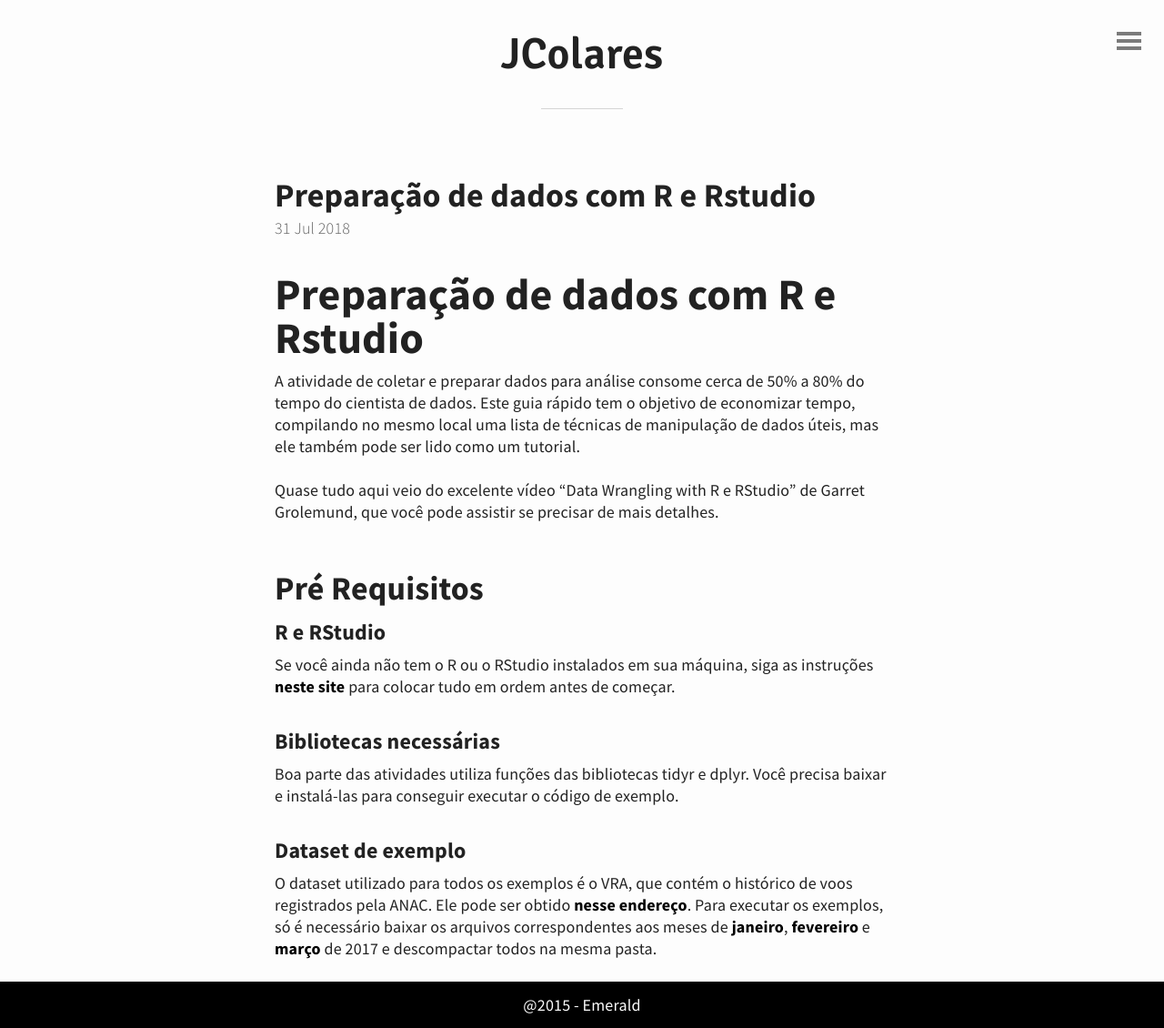
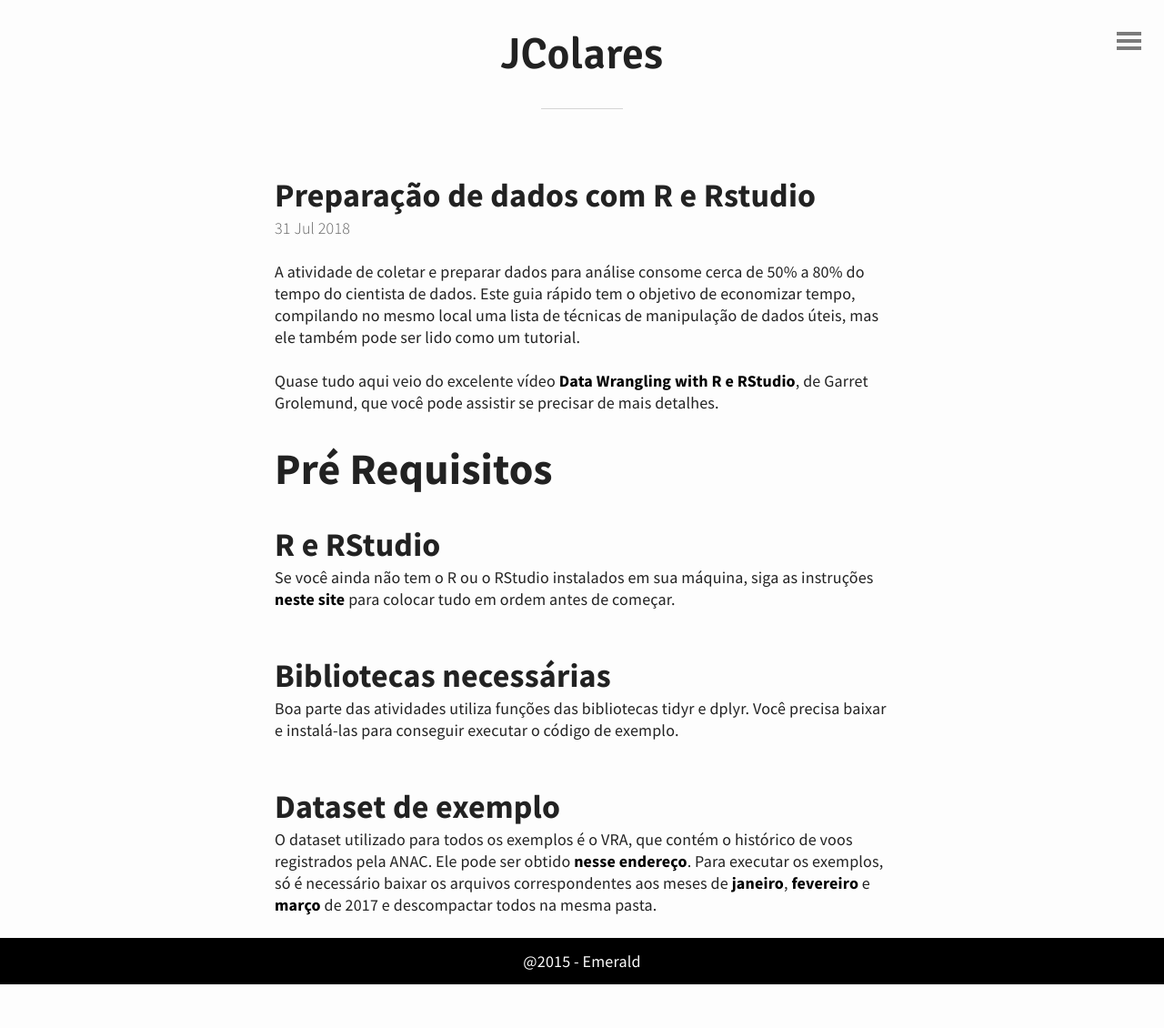
Before and after one commit to jcolares/jcolares.github.io, a Jekyll site: the page built from _posts/2018-07-31-data-wrangling.md, in a window 1280 px wide. Shown: the whole page at 91% size. Built offline with Jekyll 4.4.1, drawn with Linux system fonts in a browser that asks for light colours; after the commit the page ends 1082 px from its top, so only the background shows below that.

Commit message:
Update 2018-07-31-data-wrangling.md

```diff
--- a/_posts/2018-07-31-data-wrangling.md
+++ b/_posts/2018-07-31-data-wrangling.md
@@ -1,18 +1,16 @@
 ---
 title: Preparação de dados com R e Rstudio
 ---
-# Preparação de dados com R e Rstudio
-
 A atividade de coletar e preparar dados para análise consome cerca de 50% a 80% do tempo do cientista de dados. Este guia rápido tem o objetivo de economizar tempo, compilando no mesmo local uma lista de técnicas de manipulação de dados úteis, mas ele também pode ser lido como um tutorial.
 
-Quase tudo aqui veio do excelente vídeo "Data Wrangling with R e RStudio" de Garret Grolemund, que você pode assistir se precisar de mais detalhes.
+Quase tudo aqui veio do excelente vídeo [Data Wrangling with R e RStudio](https://www.rstudio.com/resources/webinars/data-wrangling-with-r-and-rstudio/), de Garret Grolemund, que você pode assistir se precisar de mais detalhes.
 
-## Pré Requisitos
-### R e RStudio
+# Pré Requisitos
+## R e RStudio
 Se você ainda não tem o R ou o RStudio instalados em sua máquina, siga as instruções [neste site](http://leg.ufpr.br/~fernandomayer/aulas/ce083-2016-2/R-instalacao.html) para colocar tudo em ordem antes de começar.
 
-### Bibliotecas necessárias
+## Bibliotecas necessárias
 Boa parte das atividades utiliza funções das bibliotecas tidyr e dplyr. Você precisa baixar e instalá-las para conseguir executar o código de exemplo.
 
-### Dataset de exemplo
+## Dataset de exemplo
 O dataset utilizado para todos os exemplos é o VRA, que contém o histórico de voos registrados pela ANAC. Ele pode ser obtido [nesse endereço](http://www.anac.gov.br/assuntos/dados-e-estatisticas/historico-de-voos). Para executar os exemplos, só é necessário baixar os arquivos correspondentes aos meses de [janeiro](http://www.anac.gov.br/assuntos/dados-e-estatisticas/base-historica-1/vra/2017/VRA_do_MS_012017.zip), [fevereiro](http://www.anac.gov.br/assuntos/dados-e-estatisticas/base-historica-1/vra/2017/VRA_do_MS_022017.zip) e [março](Março) de 2017 e descompactar todos na mesma pasta.
```
